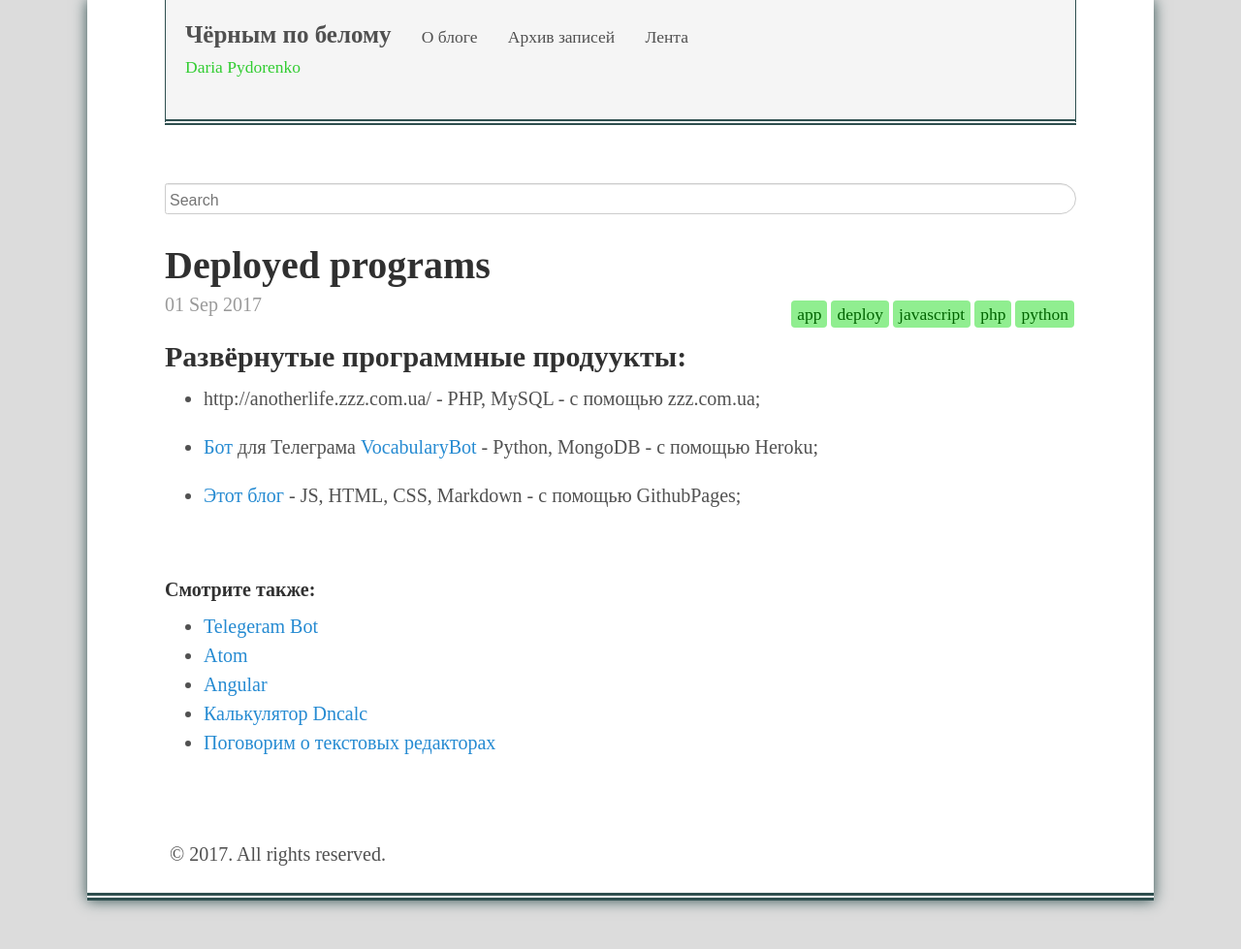
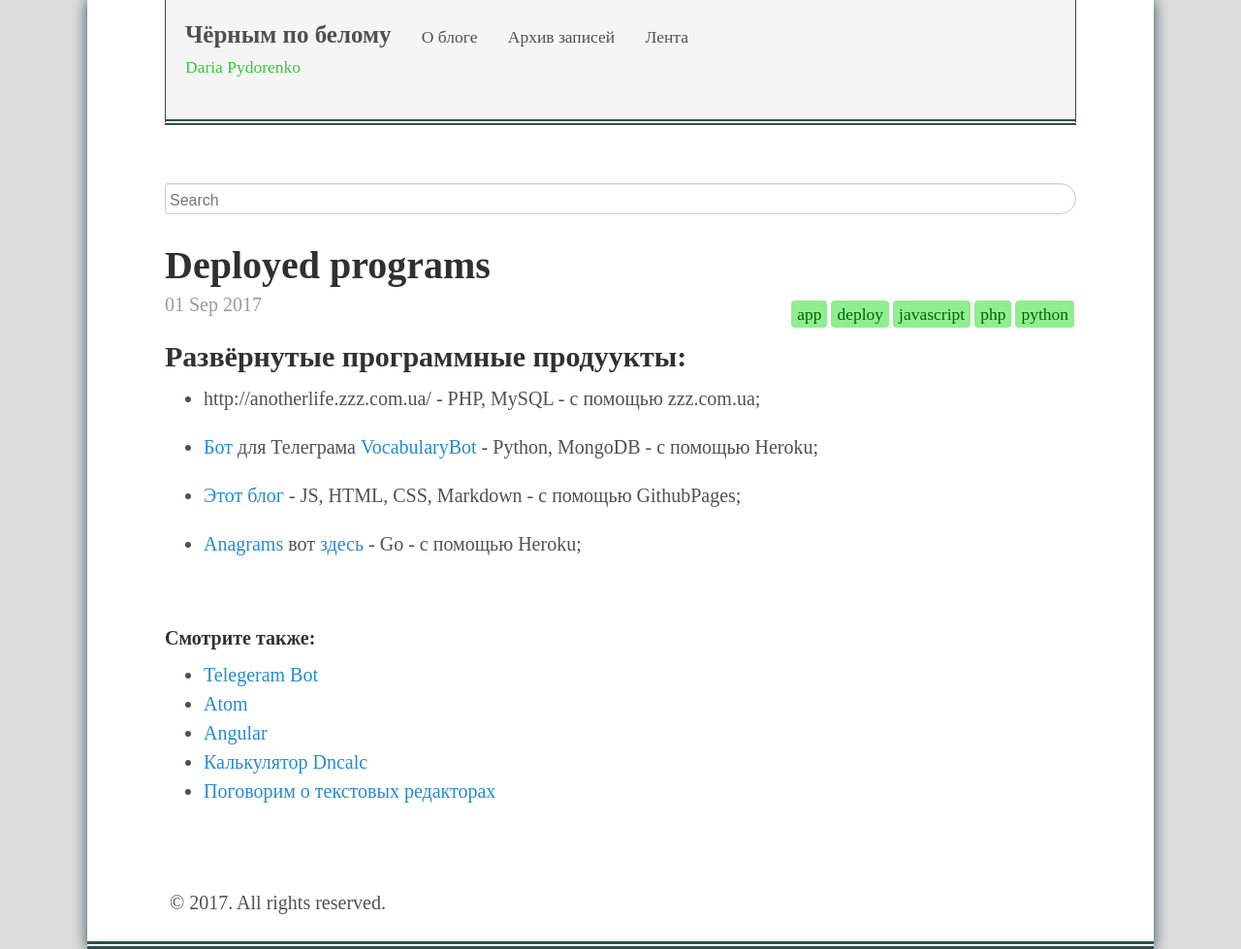
Before and after one commit to venkaDaria/old.venkadaria.github.io, a Jekyll site: the page built from _posts/2017-09-01-deploy.md, in a window 1280 px wide. Shown: the whole page at 97% size. Built offline with Jekyll 4.4.1, drawn with Linux system fonts in a browser that asks for light colours; comment, search, counter and statistics services are not loaded.

Commit message:
edit post 2

```diff
--- a/_posts/2017-09-01-deploy.md
+++ b/_posts/2017-09-01-deploy.md
@@ -10,3 +10,5 @@ tags: app python php javascript deploy
 - [Бот](https://t.me/d_vocabulary_bot) для Телеграма [VocabularyBot](https://github.com/venkaDaria/vocabulary_bot) - Python, MongoDB - с помощью Heroku;
 
 - [Этот блог](https://github.com/venkaDaria/venkadaria.github.io) - JS, HTML, CSS, Markdown - с помощью GithubPages;
+
+- [Anagrams](https://github.com/venkaDaria/anagrams) вот [здесь](https://young-plateau-87402.herokuapp.com) - Go - с помощью Heroku;
```
